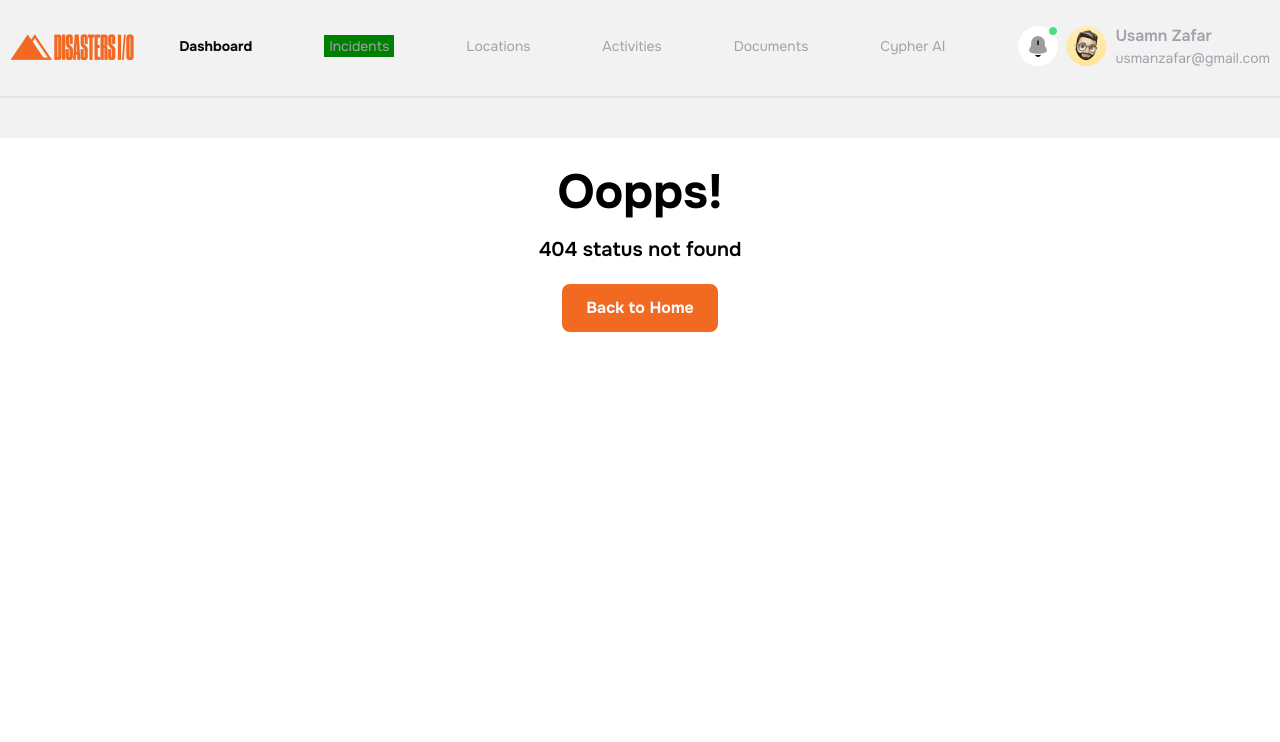
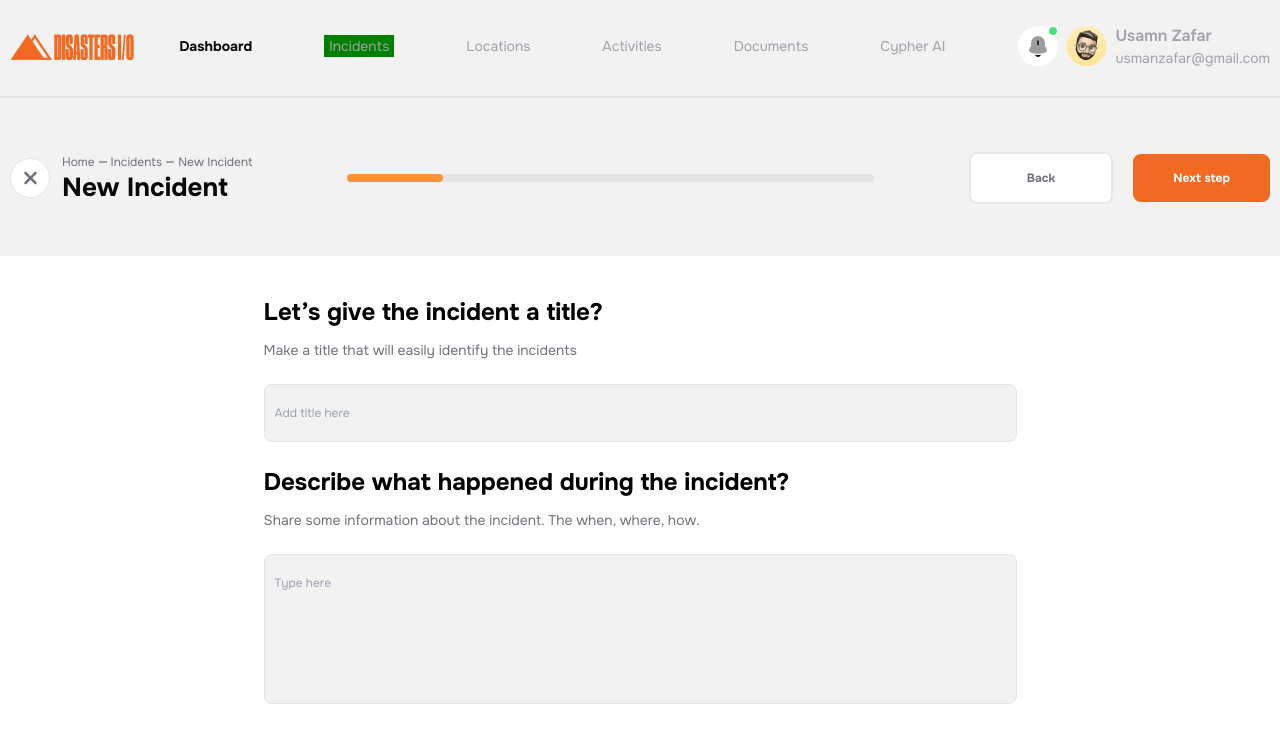
Before and after one commit to Turaska-Chandra-Barman/React-Assainment-1, a React (Vite) app: page /Incidents/incidentDetails/Descirbe in a window 1280 px wide. Before the commit this address had no page. Shown: the top 742 px of the page. Built offline with nearby package versions, Linux system fonts and the light colour scheme.

Commit message:
NewIncidentDescirbe component complete and  add back button on error page

```diff
--- a/src/components/ErrorPage.jsx
+++ b/src/components/ErrorPage.jsx
@@ -4,20 +4,30 @@ import { Button } from './common/Button'
 
 export const ErrorPage = () => {
 const history = useNavigate()
+
     const BackHome = (e) => {
         e.preventDefault()
 
         history();
     }
 
+    const Back = () =>{
+        history(-1)
+    }
+
   return (
-  <> <div className='w-full flex flex-col items-center justify-center   min-h-[500px] '>
+  <> <div className='w-full flex flex-col items-center justify-center   min-h-[800px] '>
         <div className='text-center'>
         <h1 className='text-5xl font-bold mb-5'>Oopps!</h1>
     <h3 className='text-center text-xl font-semibold mb-5'>404 status not found</h3>
-    <Button onclick={BackHome}>
+  <div className='flex flex-col gap-2'>
+  <Button onclick={BackHome}>
         <a href="/">Back to Home</a>
     </Button>
+    <Button className='bg-white border shadow-chatbtn border-border-bg text-primary' onclick={Back}>
+       Back
+    </Button>
+  </div>
         </div>
     </div>
     </>
--- a/src/components/IncidentsDetails.jsx
+++ b/src/components/IncidentsDetails.jsx
@@ -20,10 +20,10 @@ export const IncidentsDetails = () => {
       </Search>
       <IncidentContainer>
         <div className='mb-10'>
-          <h1 className="text-primary text-2xl font-bold mb-6 text-center">
+          <h1 className="text-primary text-xl sm:text-2xl font-bold mb-6 text-center">
             Which of these best describes the incident?
           </h1>
-          <div className="incident-card grid grid-cols-[repeat(auto-fill,minmax(180px,1fr))] gap-2 justify-items-center">
+          <div className="incident-card grid grid-cols-[repeat(auto-fill,minmax(120px,1fr))]  sm:grid-cols-[repeat(auto-fill,minmax(180px,1fr))] gap-2 justify-items-center">
             {newIncidents.map(({ id, img, name }) => {
               const isActive = getStyle === id;
 
@@ -31,13 +31,13 @@ export const IncidentsDetails = () => {
                 <>
                   <div
                     onClick={(e) => Style(id)}
-                    className={`w-[180px] px-[22px] py-5 bg-bg-incident border rounded-lg ${
+                    className={`w-full sm:w-[180px]   py-5  bg-bg-incident border rounded-lg ${
                       isActive ? 'CardDetails' : ''
                     }`}
                   >
-                    <div className="flex items-center justify-center gap-2 cursor-pointer">
-                      <img src={'/' + img} alt="logo" />
-                      <h1 className="text-secondary text-sm font-normal">
+                    <div className="flex items-center justify-center  gap-1 sm:gap-2 cursor-pointer">
+                      <img className={`w-[15px] ${isActive ?'filter brightness-0 invert':''}  sm:w-auto`} src={'/' + img} alt="logo" />
+                      <h1 className={`${isActive ?'text-white':'text-secondary'} text-xs sm:text-[14px]  font-normal`}>
                         {name}
                       </h1>
                     </div>
--- a/src/components/NewIncident.jsx
+++ b/src/components/NewIncident.jsx
@@ -1,10 +1,17 @@
-import React from 'react'
+import React, { Fragment } from 'react'
 import { faXmark } from '@fortawesome/free-solid-svg-icons'
 import { FontAwesomeIcon } from '@fortawesome/react-fontawesome'
 import { Button } from './common/Button'
+import { Link } from 'react-router-dom'
 
 export const NewIncident = () => {
     const array = ['Home','Incidents','New Incident']
+
+
+    function Back (){
+        history.back();
+    }
+
   return (
     <>
         <div className='flex items-center  justify-center sm:justify-between gap-3 relative py-3 flex-wrap '>
@@ -19,10 +26,10 @@ export const NewIncident = () => {
                             {
                                 array.map((item,i) => {
 
-                                   return <>
+                                   return <Fragment key={i}>
                                     <h5 className='text-secondary text-[8px] sm:text-xs font-normal'>{item}</h5>
                                     { i === 2 ? '': <div className='w-1 sm:w-2  border border-secondary/60 '></div>}
-                                    </>
+                                    </Fragment>
                                 })
                             }
                             {/* <h5 className='text-secondary text-xs font-normal'>Home</h5>
@@ -38,11 +45,11 @@ export const NewIncident = () => {
                 <div className='bg-line-accent h-full w-24 rounded-full'></div>
             </div>
            <div className=' flex items-center justify-between gap-2 sm:gap-5'>
-           <Button className='border-2   border-[D4D4D8] px-7 py-2 sm:px-14 sm:py-4  bg-white text-secondary font-bold text-xs'>
+           <Button onclick={Back} className='border-2   border-[D4D4D8] px-7 py-2 sm:px-14 sm:py-4  bg-white text-secondary font-bold text-xs'>
                 Back
             </Button>
             <Button className=' px-5 py-2 sm:px-10 sm:py-4 text-white  font-bold text-xs'>
-                Next step
+               <Link to={'Descirbe'}> Next step</Link>
             </Button>
            </div>
         </div>
--- /dev/null
+++ b/src/components/NewIncidentDescirbe.jsx
@@ -0,0 +1,57 @@
+import React from 'react';
+import { Search } from './common/Search';
+import { NewIncident } from './NewIncident';
+import { IncidentContainer } from './common/IncidentContainer';
+
+export const NewIncidentDescirbe = () => {
+  const array = [
+    {
+      id: crypto.randomUUID(),
+      title: 'Let’s give the incident a title?',
+      text: 'Make a title that will easily identify the incidents',
+      inputText: 'Add title here',
+    },
+    {
+      id: crypto.randomUUID(),
+      title: 'Describe what happened during the incident?',
+      text: 'Share some information about the incident. The when, where, how. ',
+      inputText: 'Type here',
+    },
+  ];
+
+  return (
+    <>
+      <Search>
+        <NewIncident />
+      </Search>
+      <IncidentContainer>
+        <div>
+          {array.map((item,i) => {
+
+          return  <>
+           <h1 className=" text-xl sm:text-2xl font-bold mb-3">
+                {item.title}
+              </h1>
+              <p className="text-xs sm:text-sm font-normal mb-6 text-secondary">
+                {item.text}
+              </p>
+             {
+                (i !== 1 ?  <input
+                    type="text"
+                    placeholder={item.inputText}
+                    className="text-xs  focus:outline-none focus:border-cyan-300 focus:ring-1 focus:ring-cyan-300 text-secondary font-normal border border-border-bg py-5 px-2.5 w-full rounded-lg bg-[#F2F2F3] mb-6"
+                  />: <textarea className='w-full border px-2.5 pt-5 rounded-lg text-xs text-secondary font-normal border-border-bg bg-[#F2F2F3] resize-none' placeholder='Type here' rows={8} name="" id=""  ></textarea>)
+             }
+            </>;
+          })}
+
+          {/* <h1 className='text-2xl font-bold mb-3'>Let’s give the incident a title?</h1>
+            <p className='text-sm font-normal mb-6 text-secondary'> Make a title that will easily identify the incidents</p>
+            <input type="text" placeholder='Add title here' className='text-xs  focus:outline-none focus:border-cyan-300 focus:ring-1 focus:ring-cyan-300 text-secondary font-normal border border-border-bg py-5 px-2.5 w-full rounded-lg bg-[#F2F2F3] mb-6' />
+            <textarea className='w-full border px-2.5 pt-5 rounded-lg text-xs text-secondary font-normal border-border-bg bg-[#F2F2F3] resize-none' placeholder='Type here' rows={8} name="" id=""  ></textarea>
+          */}
+        </div>
+      </IncidentContainer>
+    </>
+  );
+};
--- a/src/index.css
+++ b/src/index.css
@@ -8,5 +8,5 @@
 }
 
 .CardDetails{
-    background-color: #4ADE80;
+    background-color:  #F26922;
 }
--- a/src/main.jsx
+++ b/src/main.jsx
@@ -7,6 +7,7 @@ import { MainContainer } from './components/MainContainer.jsx';
 import { ErrorPage } from './components/ErrorPage.jsx';
 import { Incidents } from './components/Incidents.jsx';
 import { IncidentsDetails } from './components/IncidentsDetails.jsx';
+import { NewIncidentDescirbe } from './components/NewIncidentDescirbe.jsx';
 
 
 
@@ -34,6 +35,10 @@ const router = createBrowserRouter([
         element:<IncidentsDetails/>
       },
       {
+        path:'Incidents/incidentDetails/Descirbe',
+        element:<NewIncidentDescirbe/>
+      },
+      {
         path:'Locations',
         element:<h1>this is a Locations</h1>
       },
```
